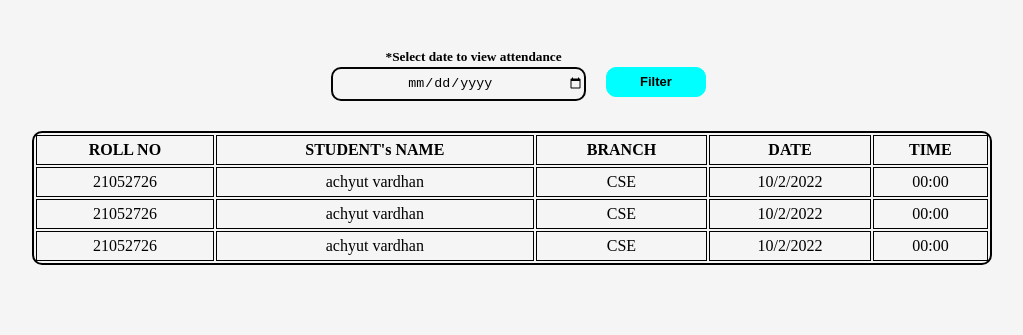
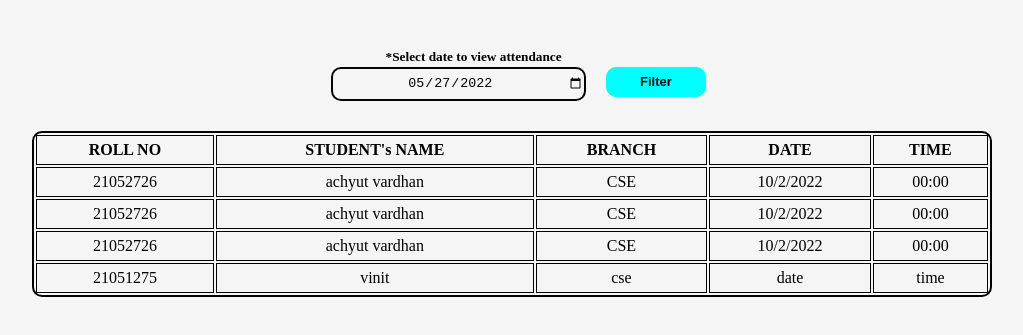
Before and after one commit to saptarsheemitra/Smart-Attendance-System, a plain HTML site: page Frontend/webtable/webtable.html in a window 1280 px wide. Shown: the part 111-446 px from the top of the page, without its empty margins (136-1159 px from the left). Drawn offline with Linux system fonts and the light colour scheme; no server answers.

Commit message:
Update webtable.html

```diff
--- a/Frontend/webtable/webtable.html
+++ b/Frontend/webtable/webtable.html
@@ -16,7 +16,7 @@
         <h5 style="  margin-bottom: 2px; margin-top: 30px;margin-right: 6%; width: auto;">*Select date to view attendance</h5>
         <div class="flex-1">
             <input type="date" name="daterange" placeholder="01/01/2018 " class="daterange" />
-            <input type="submit" value="Filter" class="button">
+            <input type="submit" value="Filter" class="button" onclick="onclickfilter()">
         </div>
         <table class="table">
             <tr>
@@ -49,7 +49,45 @@
             </tr>
         </table>
     </div>
+    <script>
+        var input, table, tr, td;
+        var today = new Date(); //getting the todays date
+        var dd = String(today.getDate()).padStart(2, '0');
+        var mm = String(today.getMonth() + 1).padStart(2, '0');
+        var yyyy = today.getFullYear();
+        today = yyyy + '-' + mm + '-' + dd;
 
+        fetchres = fetch("http://localhost/mark/getall")
+        document.getElementsByClassName("daterange")[0].value = today
+        input = document.getElementsByClassName("daterange")[0].value;
+        table = document.getElementsByClassName("table")[0];
+        tr = document.createElement("tr")
+        td = document.createElement("td")
+        td.innerHTML = "21051275"
+        tr.appendChild(td)
+        td = document.createElement("td")
+        td.innerHTML = "vinit"
+        tr.appendChild(td)
+        td = document.createElement("td")
+        td.innerHTML = "cse"
+        tr.appendChild(td)
+        td = document.createElement("td")
+        td.innerHTML = "date"
+        tr.appendChild(td)
+        td = document.createElement("td")
+        td.innerHTML = "time"
+        tr.appendChild(td)
+        table.appendChild(tr)
+
+        function onclickfilter() {
+            input = document.getElementsByClassName("daterange")[0].value;
+            for (let i = 0; i < tr.length; i++) {
+                if (td = table) {
+
+                }
+            }
+        }
+    </script>
 
 
 </body>
```
